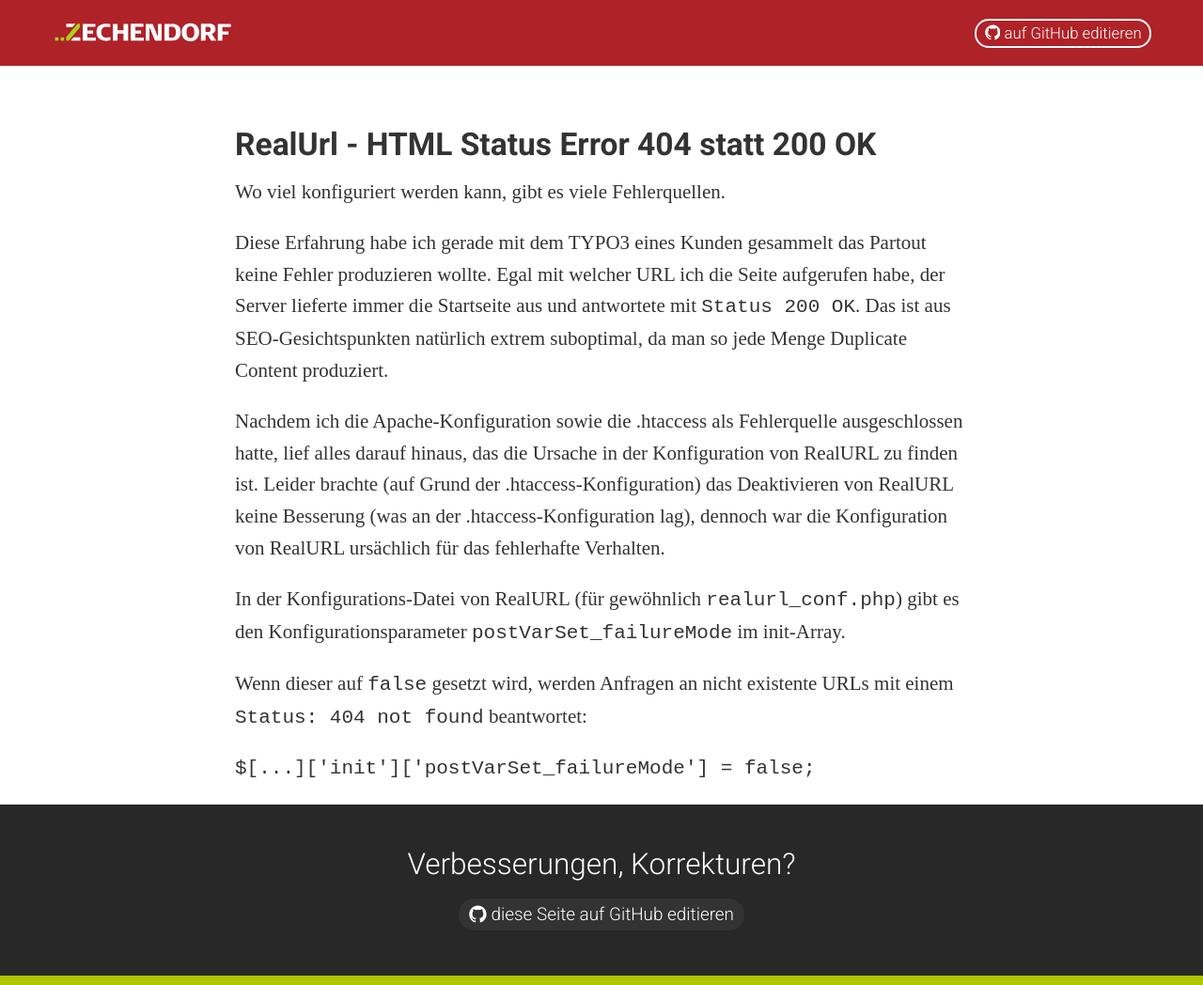
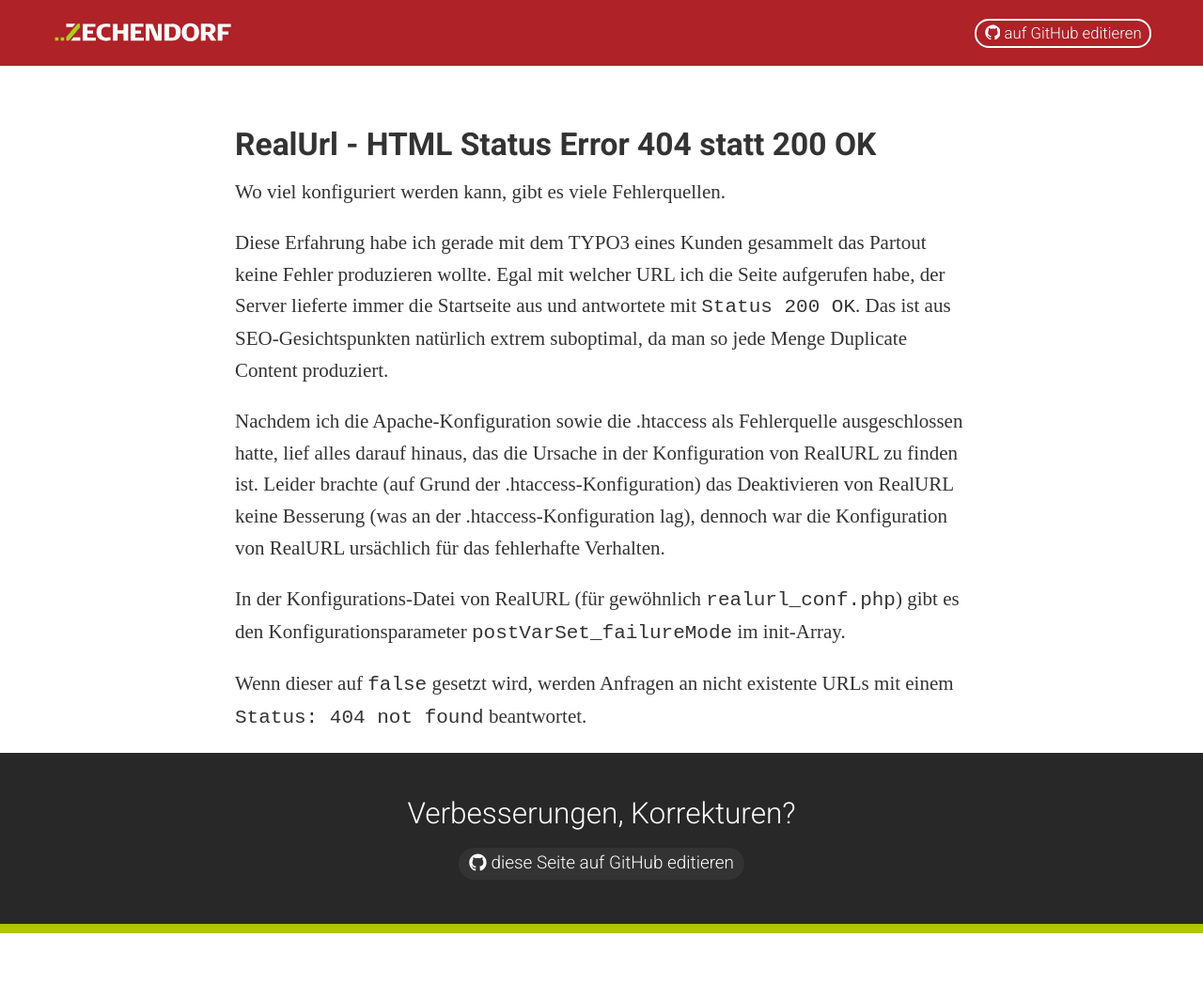
Before and after one commit to zechendorf/zechendorf.github.io, a Jekyll site: the page built from _posts/2016-12-21-realurl-404-statt-200.markdown, in a window 1280 px wide and 1048 px high. Shown: the whole window at 94% size. Built offline with Jekyll 4.4.1, drawn with Linux system fonts in a browser that asks for light colours; some web fonts are replaced.

Commit message:
fixing layout breaking text

````diff
--- a/_posts/2016-12-21-realurl-404-statt-200.markdown
+++ b/_posts/2016-12-21-realurl-404-statt-200.markdown
@@ -16,8 +16,4 @@
 
 In der Konfigurations-Datei von RealURL (für gewöhnlich ``realurl_conf.php``) gibt es den Konfigurationsparameter ``postVarSet_failureMode`` im init-Array.
 
-Wenn dieser auf ``false`` gesetzt wird, werden Anfragen an nicht existente URLs mit einem ``Status: 404 not found`` beantwortet:
-
-```
-$[...]['init']['postVarSet_failureMode'] = false;
-```
+Wenn dieser auf ``false`` gesetzt wird, werden Anfragen an nicht existente URLs mit einem ``Status: 404 not found`` beantwortet.
````
